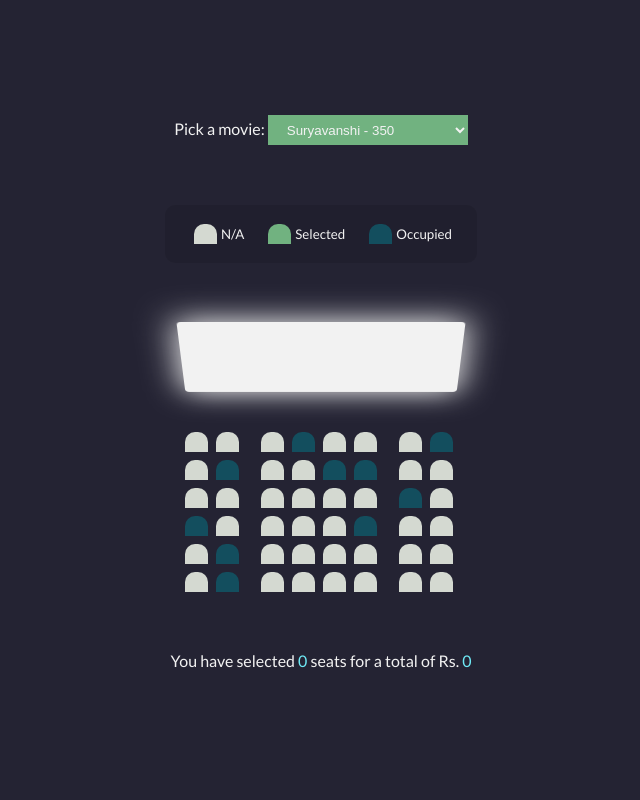
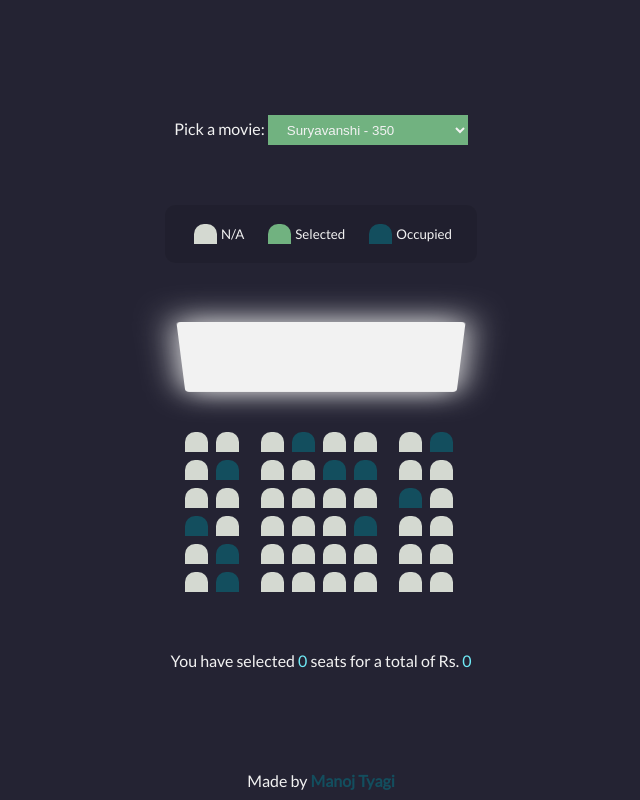
Before and after one commit to thewolfcommander/movie-seat-booking-project-js, a plain HTML site: page index.html in a window 1280 px wide. Shown: the whole page, without its empty margins (319-959 px from the left). Drawn offline with Linux system fonts and the light colour scheme.

Commit message:
Completed Project

```diff
--- a/index.html
+++ b/index.html
@@ -105,6 +105,9 @@
     <p class="text">You have selected <span id="count">0</span> seats for a total of Rs. <span id="total">0</span></p>
 
 
+    <p class="footer">Made by <a href="https://www.thewolfcommander.me">Manoj Tyagi</a></p>
+
+
     <script src="app.js"></script>
 </body>
 </html>
--- a/main.css
+++ b/main.css
@@ -131,3 +131,14 @@ select option {
 p.text span {
     color: #6feaf6
 }
+
+.footer {
+    position: fixed;
+    bottom: 10px;
+}
+
+.footer a {
+    text-decoration: none;
+    color: var(--alpha);
+    font-weight: bolder;
+}
```
